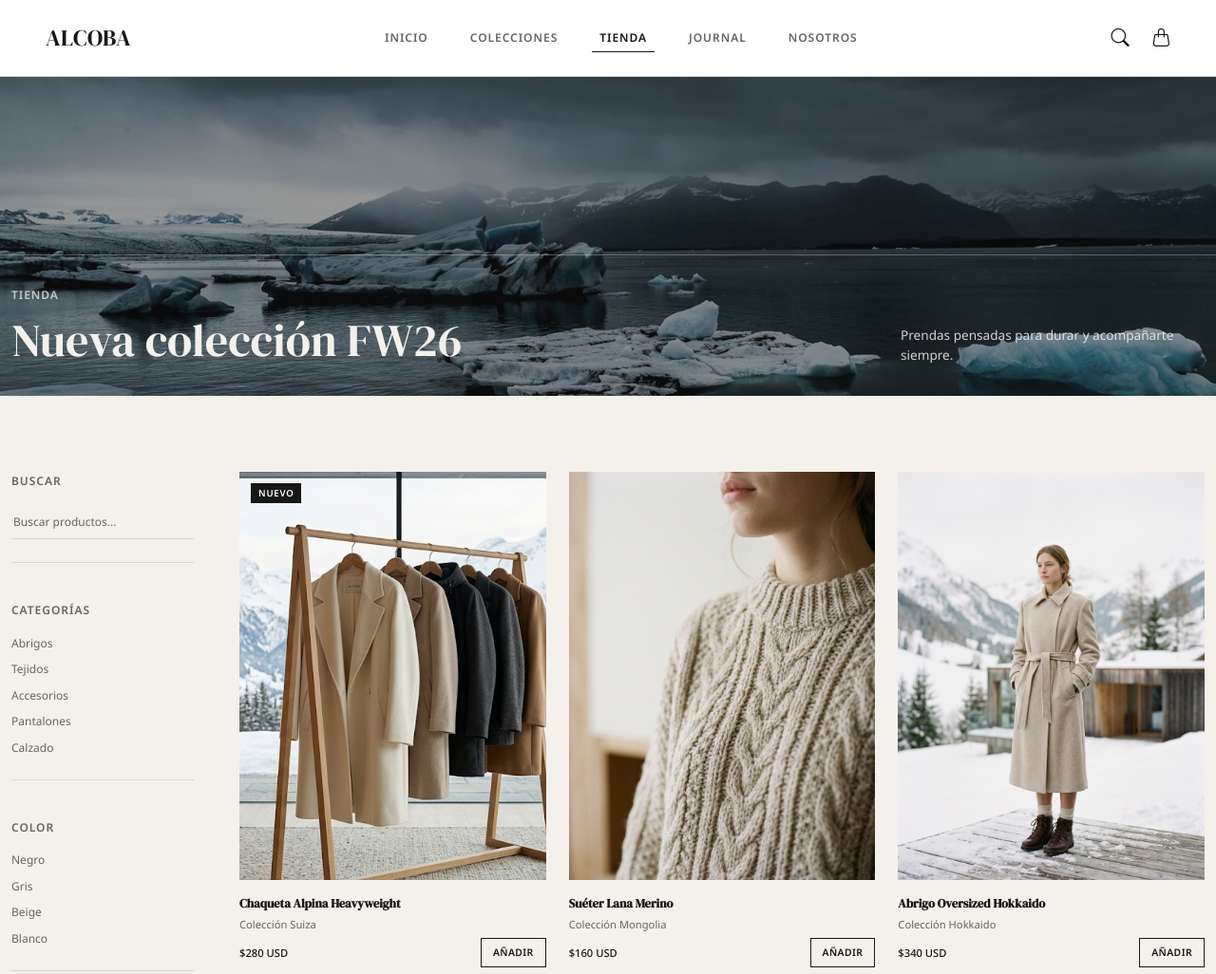
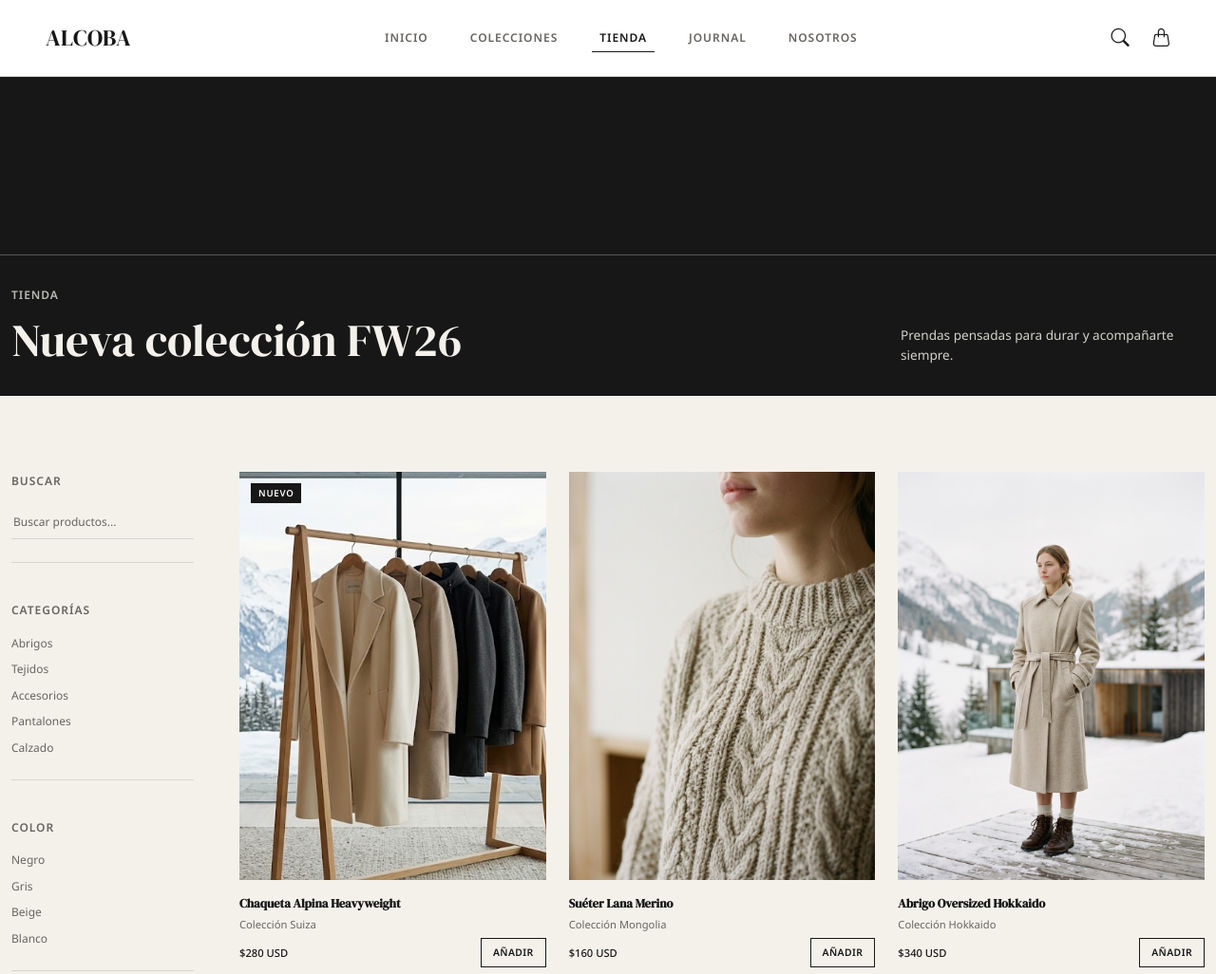
Before and after one commit to jonnschenk/Alcoba, a website: page pages/shop.html in a window 1280 px wide. Shown: the top 1026 px of the page at 95% size. Drawn offline with nearby package versions, Linux system fonts and the light colour scheme.

Commit message:
Hero de tienda cambiado, URL cambiado

```diff
--- a/scss/pages/_tienda.scss
+++ b/scss/pages/_tienda.scss
@@ -9,17 +9,6 @@
   min-height: 42vh;
   overflow: hidden;
   background-color: vars.$color-text;
-  background-image: url("../assets/images/unplash6.jpg");
-  background-size: cover;
-  background-position: center;
-  filter: grayscale(0.4);
-}
-
-.shop-hero::before {
-  content: "";
-  position: absolute;
-  inset: 0;
-  background: rgba(23, 23, 23, 0.45);
 }
 
 .shop-hero__inner {
```
Also changed, not shown: styles/main.css, 1 other file.
